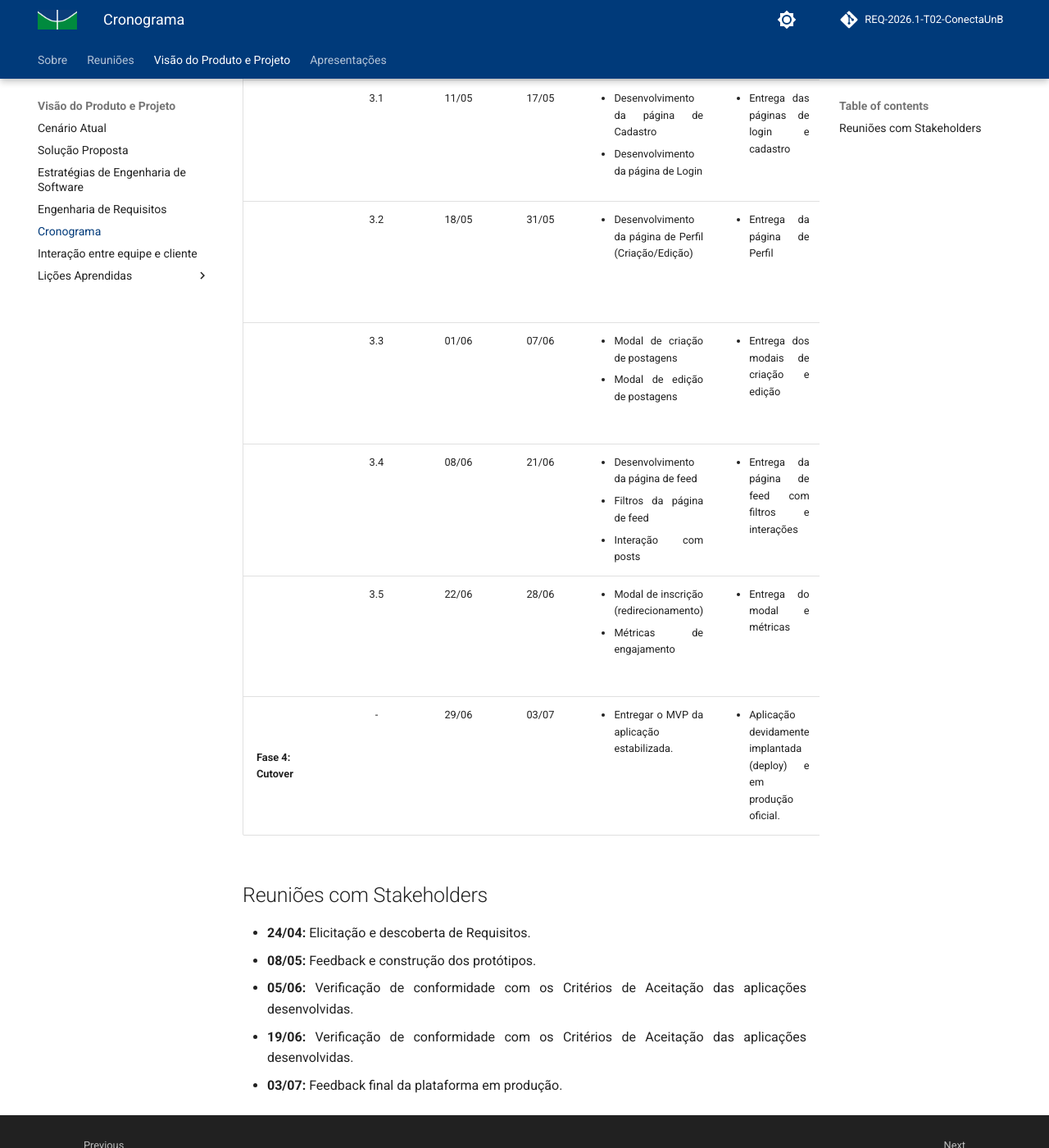
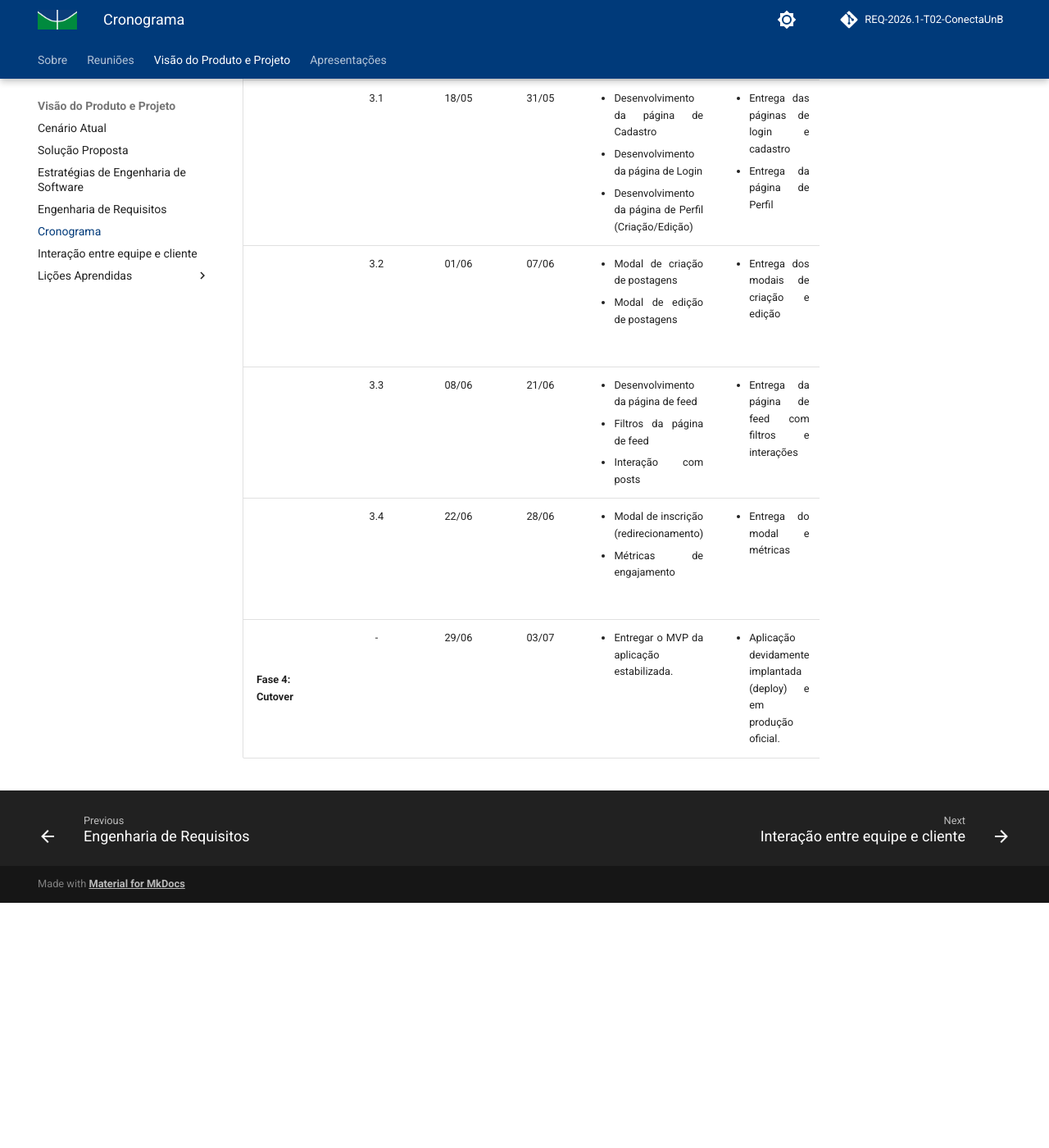
Before and after one commit to mdsreq-fga-unb/REQ-2026.1-T02-ConectaUnB, an MkDocs documentation site: the page built from docs/visaoDeProdutoProjeto/cronograma.md, in a window 1280 px wide and 1400 px high, scrolled down 564 px. Shown: the whole window at 82% size. Built offline with MkDocs 1.6.1 and Material for MkDocs 9.7.7, drawn with Linux system fonts in a browser that asks for light colours; comment, search, counter and statistics services are not loaded; after the commit the page ends 1665 px from its top, so only the background shows below that.

Commit message:
docs: atualizacao de cronograma

```diff
--- a/docs/visaoDeProdutoProjeto/cronograma.md
+++ b/docs/visaoDeProdutoProjeto/cronograma.md
@@ -3,19 +3,10 @@
 | Fase | Sub-iteração | Início | Fim | Objetivo principal | Entregas esperadas | Validação do Cliente |
 | :--- | :---: | :---: | :---: | :--- | :--- | :--- |
 | **Fase 1: Requirements Planning** | - | 13/04 | 24/04 | <ul><li>Elicitação e descoberta de requisitos</li></ul> | <ul><li>Lista de requisitos priorizada para o MVP</li></ul> | Reunião geral com clientes para validação de escopo |
-| **Fase 2: User Design** | - | 27/04 | 08/05 | <ul><li>Prototipação da aplicação</li><li>Preparação do ambiente de desenvolvimento</li></ul> | <ul><li>Diagrama de Contexto</li><li>Protótipos de média fidelidade</li></ul> | Feedback sobre fluxo de interação e usabilidade |
-| **Fase 3: Construction** | - | 11/05 | 28/06 | <ul><li>Desenvolvimento da Aplicação</li></ul> | <ul><li>Páginas prototipadas conforme revisões</li></ul> | Revisão constante de software funcional |
-| | 3.1 | 11/05 | 17/05 | <ul><li>Desenvolvimento da página de Cadastro</li><li>Desenvolvimento da página de Login</li></ul> | <ul><li>Entrega das páginas de login e cadastro</li></ul> | Verificação de conformidade com os Critérios de Aceitação |
-| | 3.2 | 18/05 | 31/05 | <ul><li>Desenvolvimento da página de Perfil (Criação/Edição)</li></ul> | <ul><li>Entrega da página de Perfil</li></ul> | Verificação de conformidade com os Critérios de Aceitação |
-| | 3.3 | 01/06 | 07/06 | <ul><li>Modal de criação de postagens</li><li>Modal de edição de postagens</li></ul> | <ul><li>Entrega dos modais de criação e edição</li></ul> | Verificação de conformidade com os Critérios de Aceitação |
-| | 3.4 | 08/06 | 21/06 | <ul><li>Desenvolvimento da página de feed</li><li>Filtros da página de feed</li><li>Interação com posts</li></ul> | <ul><li>Entrega da página de feed com filtros e interações</li></ul> | Verificação de conformidade com os Critérios de Aceitação |
-| | 3.5 | 22/06 | 28/06 | <ul><li>Modal de inscrição (redirecionamento)</li><li>Métricas de engajamento</li></ul> | <ul><li>Entrega do modal e métricas</li></ul> | Verificação de conformidade com os Critérios de Aceitação |
+| **Fase 2: User Design** | - | 27/04 | 17/05 | <ul><li>Prototipação da aplicação</li><li>Preparação do ambiente de desenvolvimento</li></ul> | <ul><li>Diagrama de Contexto</li><li>Protótipos de média fidelidade</li></ul> | Feedback sobre fluxo de interação e usabilidade |
+| **Fase 3: Construction** | - | 18/05 | 28/06 | <ul><li>Desenvolvimento da Aplicação</li></ul> | <ul><li>Páginas prototipadas conforme revisões</li></ul> | Revisão constante de software |
+| | 3.1 | 18/05 | 31/05 | <ul><li>Desenvolvimento da página de Cadastro</li><li>Desenvolvimento da página de Login</li><li>Desenvolvimento da página de Perfil (Criação/Edição)</li></ul> | <ul><li>Entrega das páginas de login e cadastro</li><li>Entrega da página de Perfil</li></ul> | Verificação de conformidade com os Critérios de Aceitação |
+| | 3.2 | 01/06 | 07/06 | <ul><li>Modal de criação de postagens</li><li>Modal de edição de postagens</li></ul> | <ul><li>Entrega dos modais de criação e edição</li></ul> | Verificação de conformidade com os Critérios de Aceitação |
+| | 3.3 | 08/06 | 21/06 | <ul><li>Desenvolvimento da página de feed</li><li>Filtros da página de feed</li><li>Interação com posts</li></ul> | <ul><li>Entrega da página de feed com filtros e interações</li></ul> | Verificação de conformidade com os Critérios de Aceitação |
+| | 3.4 | 22/06 | 28/06 | <ul><li>Modal de inscrição (redirecionamento)</li><li>Métricas de engajamento</li></ul> | <ul><li>Entrega do modal e métricas</li></ul> | Verificação de conformidade com os Critérios de Aceitação |
 | **Fase 4: Cutover** | - | 29/06 | 03/07 | <ul><li>Entregar o MVP da aplicação estabilizada.</li></ul> | <ul><li>Aplicação devidamente implantada (deploy) e em produção oficial.</li></ul> | Feedback final da aplicação |
-
-## Reuniões com Stakeholders
-
-- **24/04:** Elicitação e descoberta de Requisitos.
-- **08/05:** Feedback e construção dos protótipos.
-- **05/06:** Verificação de conformidade com os Critérios de Aceitação das aplicações desenvolvidas.
-- **19/06:** Verificação de conformidade com os Critérios de Aceitação das aplicações desenvolvidas.
-- **03/07:** Feedback final da plataforma em produção.
```
Also changed, not shown: 1 other file.
